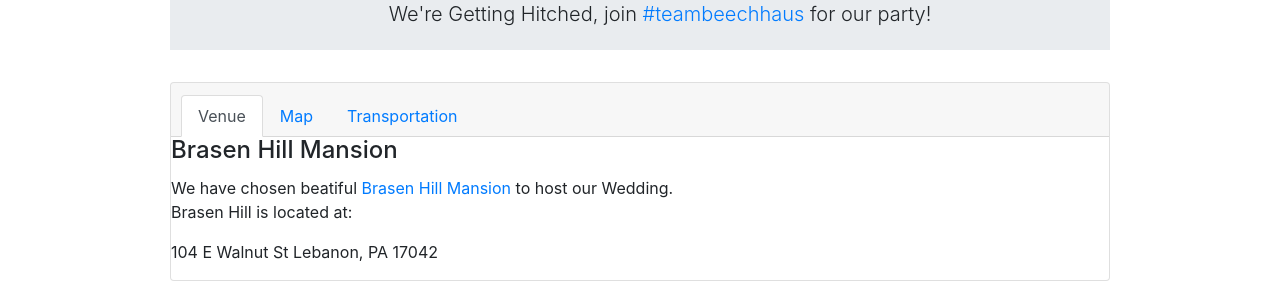
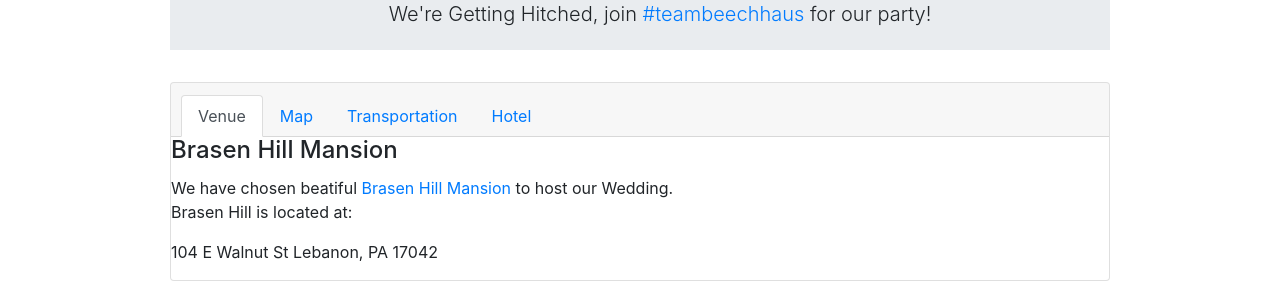
Before and after one commit to GABeech/WeddingSite, a Jekyll site: the page built from venue.html, in a window 1280 px wide. Shown: the part 149-449 px from the top of the page. Built offline with Jekyll 4.4.1, drawn with Linux system fonts in a browser that asks for light colours; nearby versions of some CDN libraries.

Commit message:
Add Hotel and RSVP Info

```diff
--- /dev/null
+++ b/rsvp.html
@@ -0,0 +1,4 @@
+---
+layout: default
+---
+<script type="text/javascript" src="http://app.rsvpify.com/embed/500045308"></script><script type="text/javascript" src="http://app.rsvpify.com/js/iframeResizer.min.js"></script><script type="text/javascript">iFrameResize({autoResize: true,heightCalculationMethod: 'max',enablePublicMethods: true}, "#RSVPifyIFrame");</script>
--- a/venue.html
+++ b/venue.html
@@ -13,6 +13,9 @@ layout: default
             </li>
             <li class="nav-item">
                 <a class="nav-link" data-toggle="tab" role="tab" href="#transpo" aria-controls="transpo">Transportation</a>
+            </li>
+            <li class="nav-item">
+                <a class="nav-link" data-toggle="tab" role="tab" href="#hotel" aria-controls="transpo">Hotel</a>
             </li>
         </ul>
     </div>
@@ -37,6 +40,27 @@ layout: default
                 <iframe width="600" height="450" frameborder="0" style="border:0" src="https://www.google.com/maps/embed/v1/place?q=Brasen%20hill%20mansion&key=AIzaSyD4DkAHigrvu7WBhocdTi_qpswjaXTyVgY" allowfullscreen></iframe>
             </p>
         </div>
+        <div class="tab-pane card-block" id="hotel" role="tabpanel">
+            <h4 class="card-title">Hotel Information</h4>
+            <p class="card-text">
+                We have reserved a room block at the Holiday Inn Harrisburg (Hershey Area) I-81.
+                <div class="card-body">
+                    <a class="btn btn-primary" targe="_blank" href="https://www.holidayinn.com/redirect?path=hd&brandCode=hi&localeCode=en&regionCode=1&hotelCode=GRVPA&_PMID=99801505&GPC=BWD&viewfullsite=true">Book With our Group</a>
+
+                    <button class="btn btn-primary" type="button" data-toggle="collapse" data-target="#bookingDetail" aria-expanded="false" aria-controls="bookingDetail">
+                        Booking Information (Call in Booking)
+                    </button>
+                </div>
+
+                <div class="collapse" id="bookingDetail">
+                    <div class="card-body">
+                        Phone Number: <b>(866) 379-7817</b>
+                        Booking Code: <b>BWD</b>
+                    </div>
+                </div>
+
+            </p>
+        </div>
         <div class="tab-pane card-block" id="transpo" role="tabpanel">
             <h4 class="card-title">Transportaion</h4>
             <p class="card-text">
```
